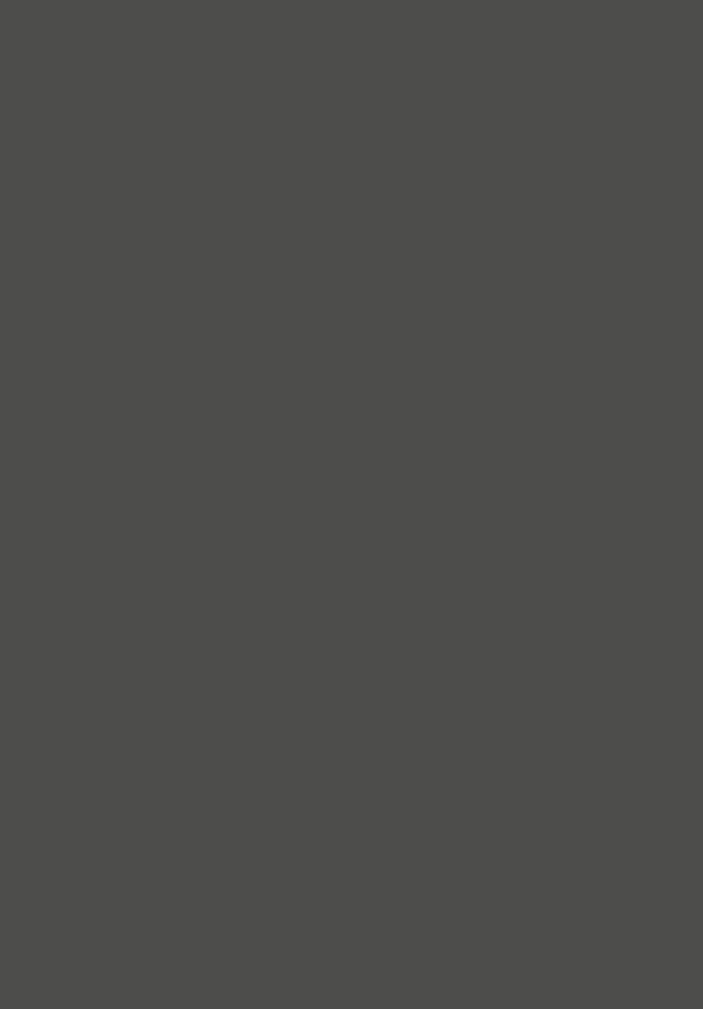
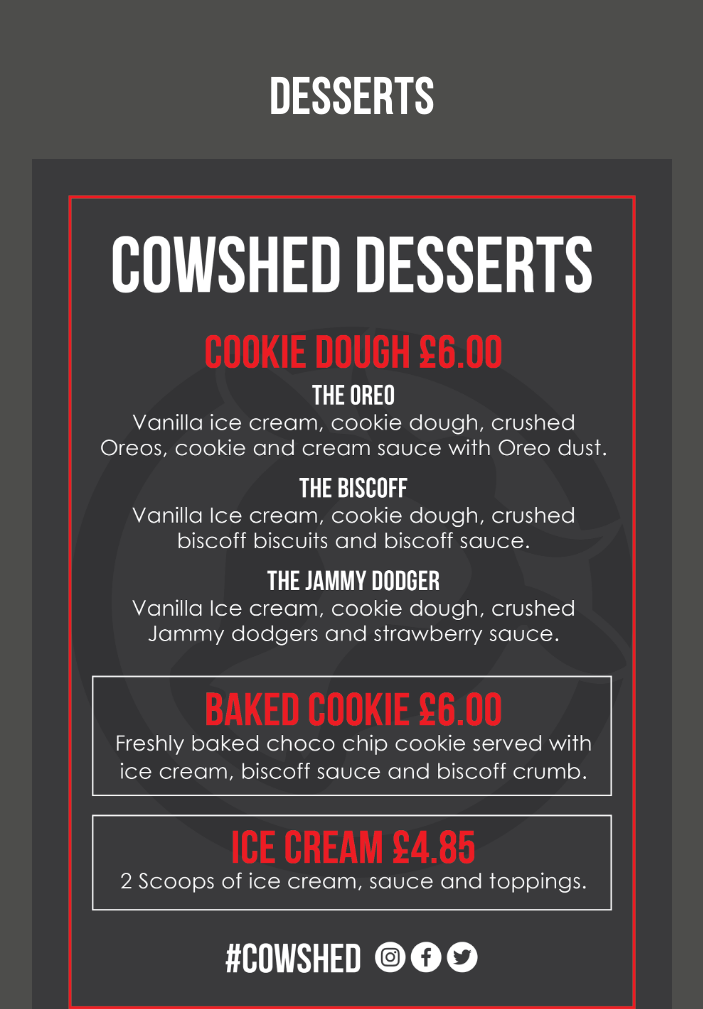
Before and after one commit to cowshedburgers/cowshed, a plain HTML site: page index.html in a window 1280 px wide. Shown: the top 1009 px of the page, without its empty margins (288-991 px from the left). Before the commit the page ends 800 px from the top, so only its background shows below. Drawn offline with Linux system fonts and the light colour scheme.

Commit message:
Built a block component for food and defined it's styles.

```diff
--- a/CSS/styles.css
+++ b/CSS/styles.css
@@ -305,10 +305,31 @@
    text-align: left;
 }
 
+.block__content {
+  display: flex;
+  justify-content: center; /* centers horizontally */
+  align-items: center;     /* optional vertical centering */
+  flex-direction: column;  /* stacks heading and image vertically */
+  gap: 1rem;               /* optional spacing between heading and image */
+}
+
+.block__content img {
+  max-width: 50%; /* scales image */
+  height: auto;   /* preserves aspect ratio */
+}
+
+.block__menu h1 {
+  font-size: 5rem;
+  letter-spacing: 0.2rem;
+}
+
+
 .block__heading {
    padding-top: 3rem;
    text-transform: uppercase;
 }
+
+
 
 .block__buttons {
   display: flex;
@@ -322,6 +343,8 @@
   color: var(--color-secondary);
 
 }
+
+.block
 
 .container {
    max-width: 1140px;
--- a/index.html
+++ b/index.html
@@ -8,6 +8,12 @@
     <link rel="stylesheet" href="CSS/styles.css" />
   </head>
   <body>
+    <section id="about" class="block__menu">
+  <div class="container block__content">
+    <h1 class="block__heading block__heading-menu">desserts</h1>
+    <img src="images/menu1800.png" alt="Burgers">
+
+</section>
       </body>
     </html>
     <script src="js/main.js"></script>
```
Also changed, not shown: components/foodblock.html (added, +6 -0 lines), images/menu1800.png (added).
